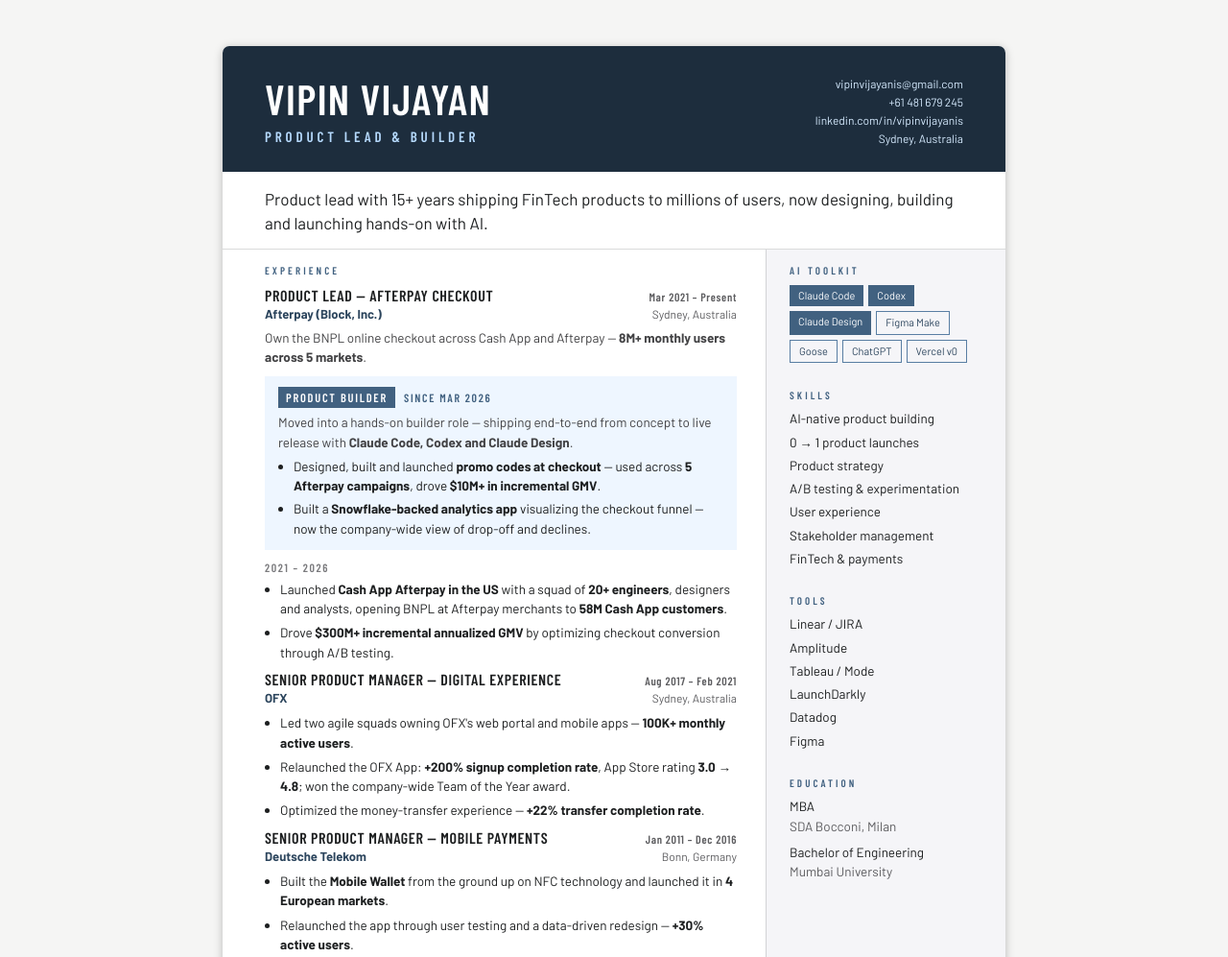
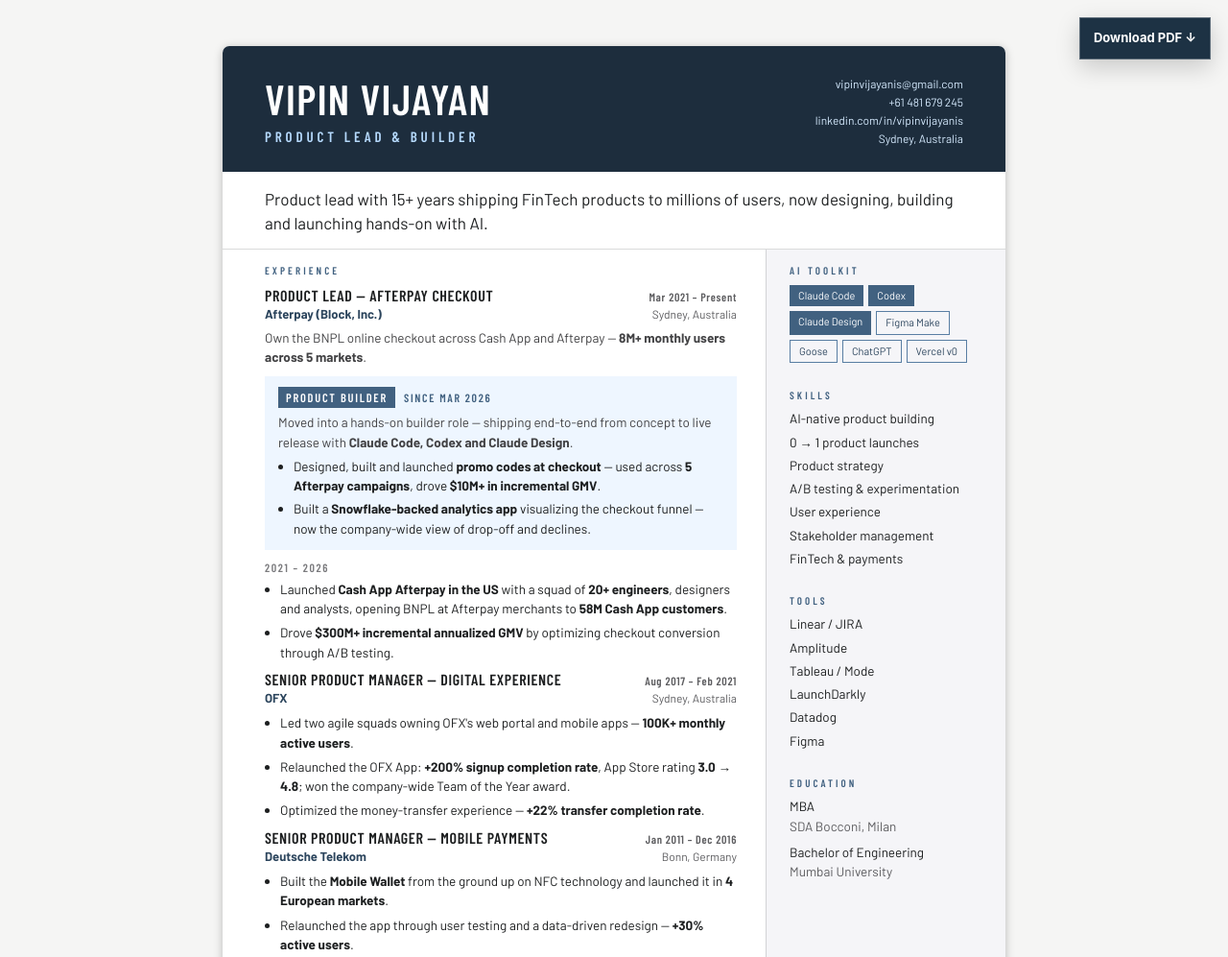
Before and after one commit to vipinvijayanis/vipinvijayanis.github.io, a plain HTML site: page resume/index.html in a window 1280 px wide. Shown: the top 997 px of the page at 96% size. Drawn offline with Linux system fonts and the light colour scheme.

Commit message:
Add resume download and refine profile copy

```diff
--- a/resume/index.html
+++ b/resume/index.html
@@ -364,6 +364,41 @@
     if (window.Babel && typeof window.Babel.transformScriptTags === 'function') {
       window.Babel.transformScriptTags();
     }
+
+    const downloadStyle = document.createElement('style');
+    downloadStyle.textContent = `
+      #resume-download {
+        position: fixed;
+        top: 18px;
+        right: 18px;
+        z-index: 100000;
+        display: inline-flex;
+        align-items: center;
+        justify-content: center;
+        min-height: 44px;
+        padding: 10px 14px;
+        color: #fff;
+        background: #1d3244;
+        border: 1px solid rgba(255, 255, 255, .28);
+        font: 700 13px/1.2 -apple-system, BlinkMacSystemFont, "Segoe UI", sans-serif;
+        text-decoration: none;
+        box-shadow: 0 8px 24px rgba(0, 0, 0, .18);
+      }
+      #resume-download:hover { background: #29465f; }
+      #resume-download:focus-visible { outline: 3px solid #8fb0cc; outline-offset: 3px; }
+      @media (max-width: 980px) {
+        #resume-download { top: auto; right: 14px; bottom: 14px; }
+      }
+    `;
+    document.head.appendChild(downloadStyle);
+
+    const downloadLink = document.createElement('a');
+    downloadLink.id = 'resume-download';
+    downloadLink.href = 'Vipin-Vijayan-Resume.pdf';
+    downloadLink.download = 'Vipin-Vijayan-Resume.pdf';
+    downloadLink.textContent = 'Download PDF ↓';
+    downloadLink.setAttribute('aria-label', 'Download Vipin Vijayan résumé as a PDF');
+    document.body.appendChild(downloadLink);
   } catch (err) {
     setStatus('Error unpacking: ' + err.message);
     console.error('Bundle unpack error:', err);
```
Also changed, not shown: index.html (+1 -1 lines), 2 other files.
